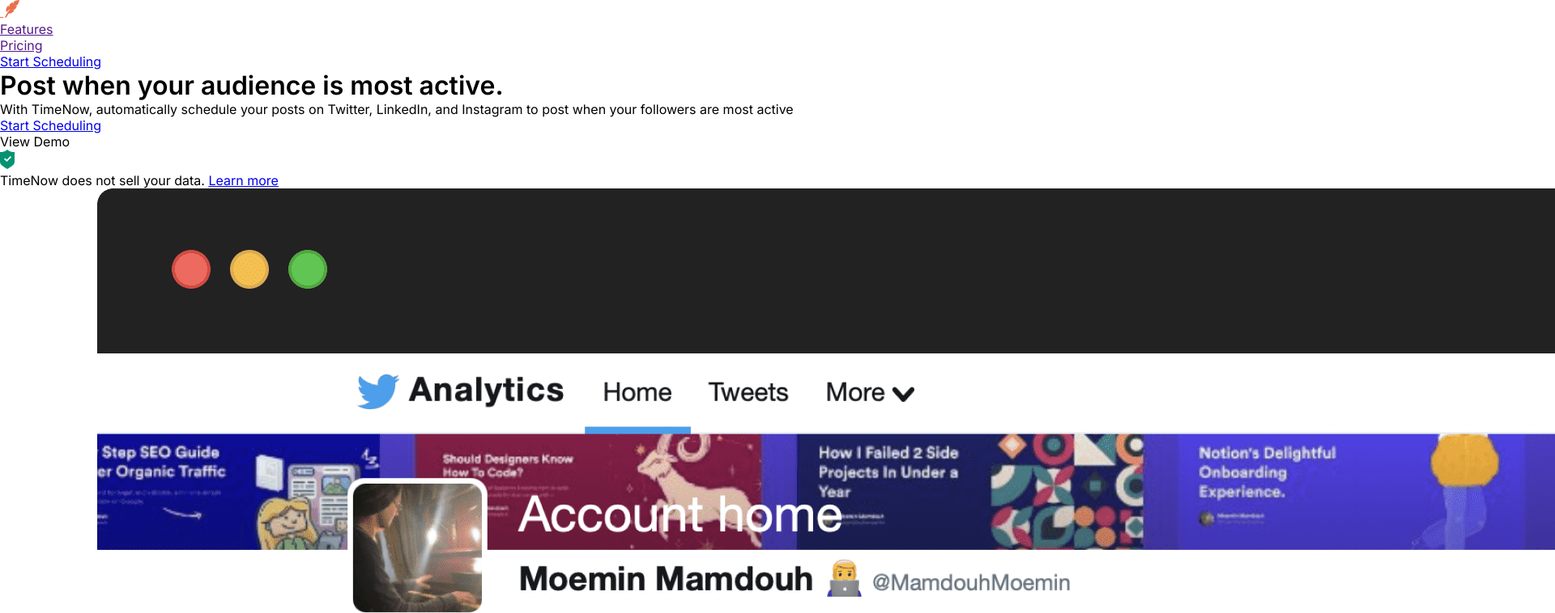
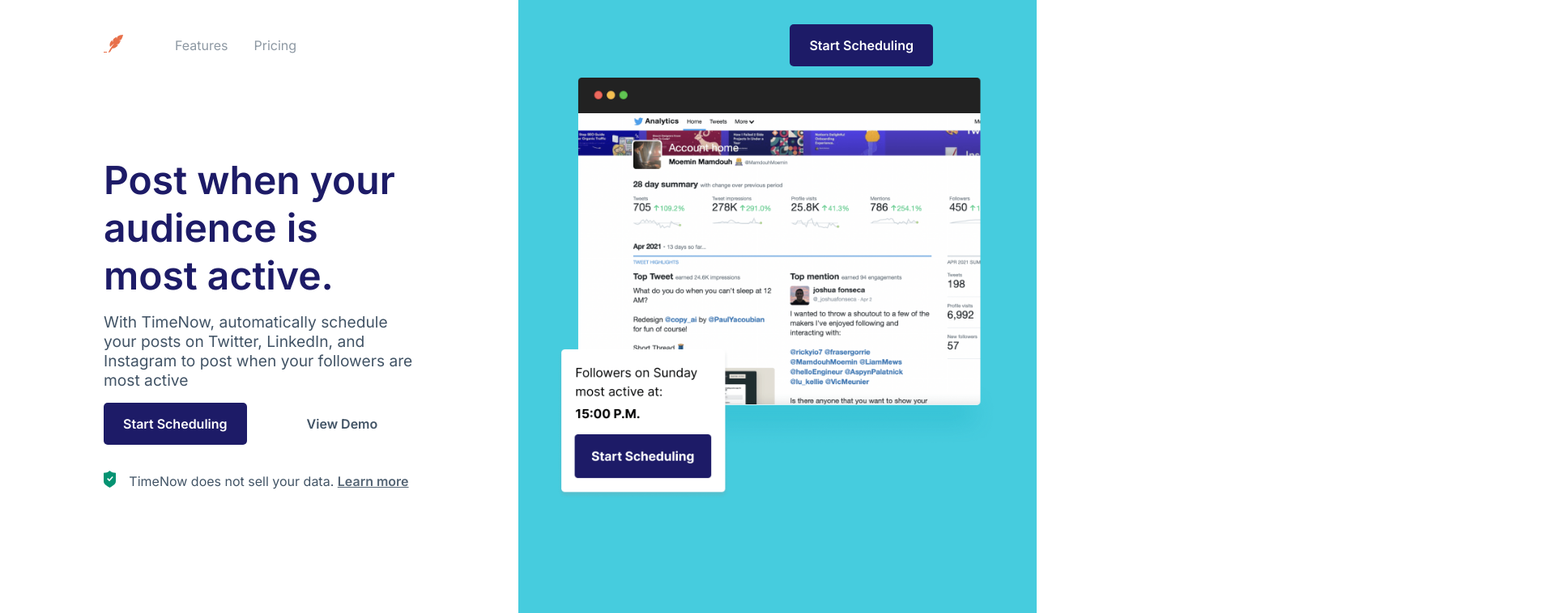
Before and after one commit to Bazi-Mtsweni/TimeNow-Landing-Page, a plain HTML site: page index.html in a window 1280 px wide. Shown: the top 758 px of the page at 81% size, 1920 px wide, since content can reach past the window. Drawn offline with Linux system fonts and the light colour scheme.

Commit message:
Added styling for the Hero Section on Home Page

```diff
--- a/CSS/style.css
+++ b/CSS/style.css
@@ -21,6 +21,50 @@
     overflow-x: hidden;
     font-family: 'Inter', sans-serif;
 }
+.img-container{
+    position: relative;
+    width: 40%;
+}
+.img-container img{
+    width: 100%;
+    object-fit: contain;
+}
+ul li {
+    list-style: none;
+}
+a{
+    text-decoration: none;
+}
+.primary-btn{
+    background-color: var(--main-blue);
+    color: var(--background-colour);
+    padding: 1rem 1.5rem;
+    border-radius: 5px;
+    cursor: pointer;
+    font-weight: 600;
+    transition: background-color 300ms ease;
+}
+.primary-btn:hover{
+    background-color: #0c0b44;
+}
+.mb-1{
+    margin-bottom: 1rem;
+}
+.mt-1{
+    margin-top: 1rem;
+}
+.mb-2{
+    margin-bottom: 2rem;
+}
+.mt-2{
+    margin-top: 2rem;
+}
+.mb-3{
+    margin-bottom: 3rem;
+}
+.mt-3{
+    margin-top: 3rem;
+}
 
 /* !Default Styles */
 
@@ -33,3 +77,118 @@
 }
 
 /* !Variables */
+
+/* Hero */
+
+header{
+    height: 100vh;
+    width: 100%;
+    margin: auto;
+    position: relative;
+    display: flex;
+    align-items: center;
+    justify-content: center;
+}
+header nav{
+    position: absolute;
+    width: 80%;
+    margin: auto;
+    top: 0;
+    right: 0;
+    left: 0;
+    display: flex;
+    align-items: center;
+    justify-content: space-between;
+    background-color: transparent;
+    height: 10vh;
+    padding-top: 2rem;
+}
+header nav .left, header nav .left ul{
+    display: flex;
+    align-items: center;
+}
+header nav .left .img-container{
+    margin-right: 4rem;
+}
+header nav .left ul li{
+    margin-right: 2rem;
+}
+header nav .left ul li a{
+    color: var(--text-colour);
+    opacity: .6;
+    transition: color 300ms ease;
+}
+header nav .left ul li a:hover{
+    opacity: 1;
+}
+header .hero{
+    width: 100%;
+    display: flex;
+    align-items: center;
+    justify-content: space-between;
+}
+header .section-a{
+    width: 30%;
+    margin: auto;
+}
+header .section-a h1{
+    color: var(--main-blue);
+    font-weight: 800;
+    font-size: 3em;
+    text-align: left;
+}
+header .section-a p{
+    color: var(--text-colour);
+    font-size: 1.2rem;
+}
+header .section-a .cta{
+    display: flex;
+    align-items: center;
+}
+header .section-a .cta .main-cta{
+    margin-right: 3rem;
+}
+header .section-a .cta .sec-cta a{
+    color: var(--text-colour);
+    font-weight: 600;
+    padding: 1rem 1.5rem;
+    border-radius: 5px;
+    border: 2px solid transparent;
+    transition: border 400ms ease;
+}
+header .section-a .cta .sec-cta a:hover{
+    border: 2px solid var(--text-colour);
+}
+header .section-a .extra-info{
+    display: flex;
+    align-items: center;
+}
+header .section-a .extra-info .img-container{
+    width: 4%;
+    margin-right: 1rem;
+}
+header .section-a .extra-info p{
+    font-size: 1rem;
+}
+header .section-a .extra-info p a{
+    font-weight: 700;
+    color: var(--text-colour);
+    opacity: .9;
+    text-decoration: underline;
+    transition: opacity 300ms ease;
+}
+header .section-a .extra-info p a:hover{
+    opacity: 1;
+}
+header .section-b{
+    width: 50%;
+    height: 100vh;
+    background-color: #46ccde;
+}
+header .section-b .img-container{
+    width: 85%;
+    margin: auto;
+    margin-top: 6rem;
+}
+
+/* !Hero */
--- a/index.html
+++ b/index.html
@@ -24,12 +24,13 @@
                 <a href="#" class="nav-cta primary-btn">Start Scheduling</a>
             </div>
         </nav>
+        <div class="hero">
             <div class="section-a">
-            <h1>Post when your audience is most active.</h1>
-            <p>With TimeNow, automatically schedule your posts on Twitter, LinkedIn, and Instagram to post when your followers are most active</p>
-            <div class="cta">
+                <h1 class="mb-1">Post when your audience is most active.</h1>
+                <p class="mb-1">With TimeNow, automatically schedule your posts on Twitter, LinkedIn, and Instagram to post when your followers are most active</p>
+                <div class="cta mb-2">
                     <a href="#" class="main-cta primary-btn">Start Scheduling</a>
-                <div class="sec-cta">View Demo</div>
+                    <div class="sec-cta"><a href="#">View Demo</a></div>
                 </div>
                 <div class="extra-info">
                     <div class="img-container">
@@ -43,6 +44,8 @@
                     <img src="./Images/Mockup.png" alt="hero-image">
                 </div>
             </div>
+        </div>
+
     </header>
     <section class="users">
         <div class="header-and-images">
```
Lines whose indentation alone changed are shown as unchanged.
